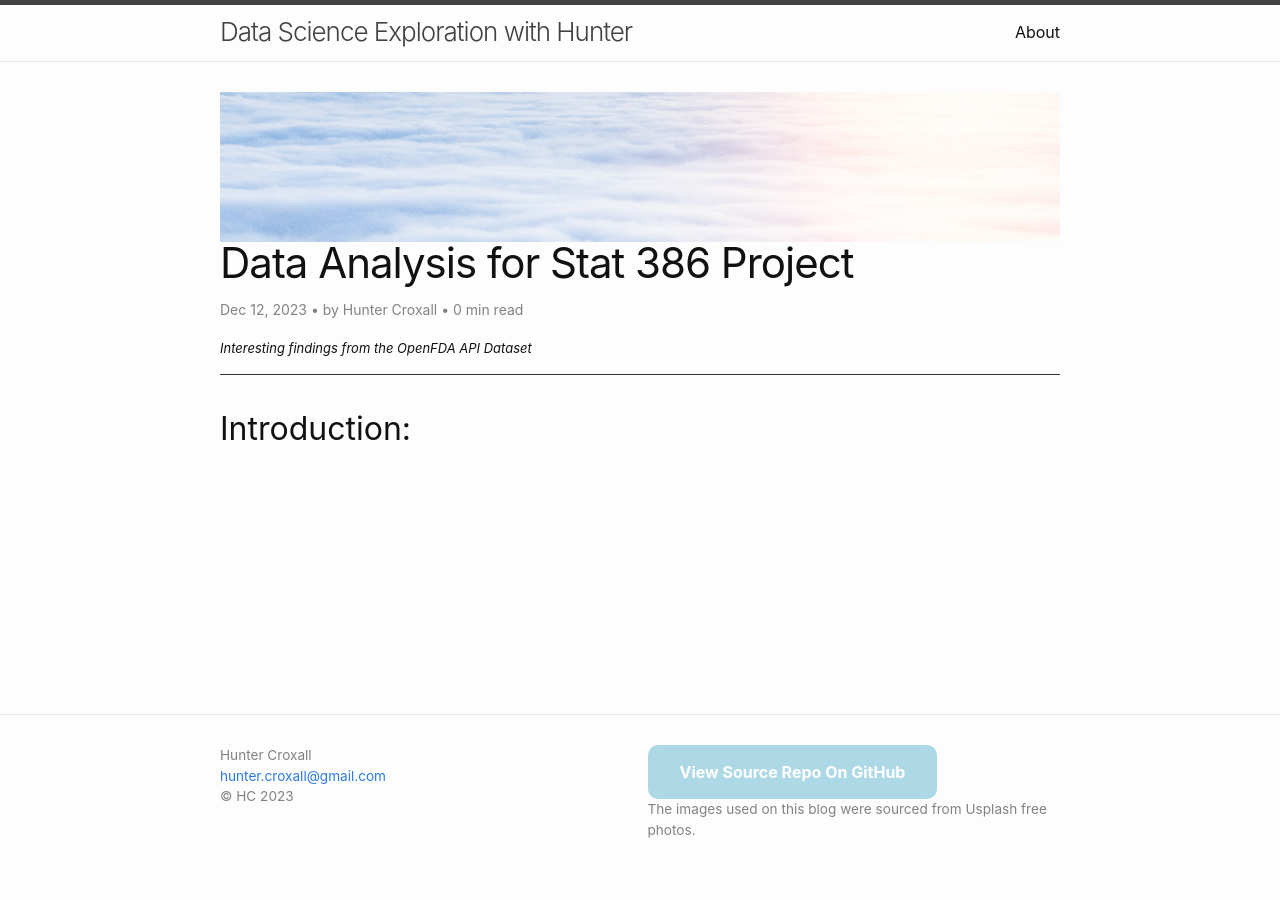
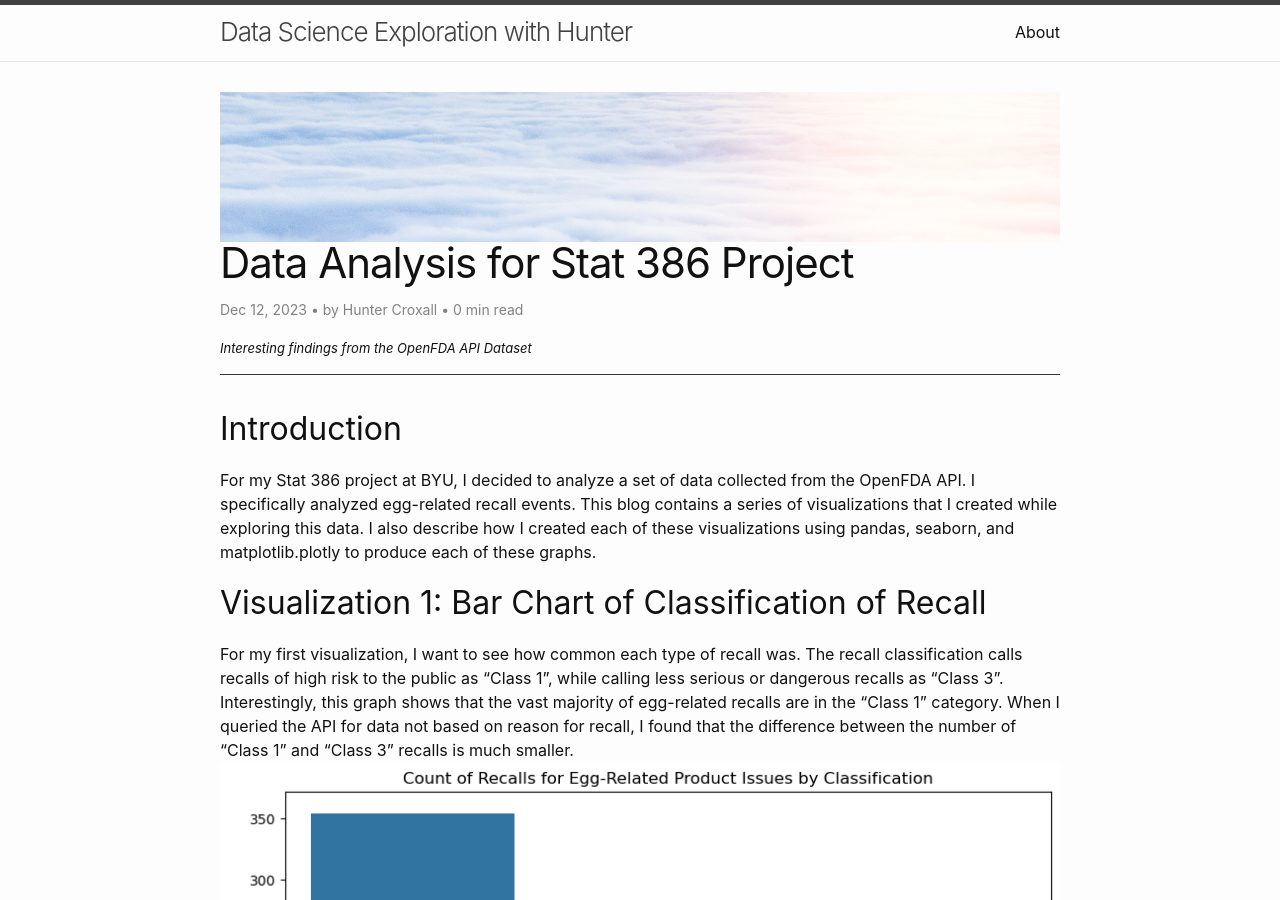
Before and after one commit to huntercroxall/huntercroxall.github.io, a Jekyll site: the page built from _posts/2023-12-12-data-analysis-stat386.md, in a window 1280 px wide and 900 px high. Built offline with Jekyll 4.4.1, drawn with Linux system fonts in a browser that asks for light colours; comment, search, counter and statistics services are not loaded.

Commit message:
Completed Intro and Vis 1 2023-12-12-data-analysis-stat386.md

```diff
--- a/_posts/2023-12-12-data-analysis-stat386.md
+++ b/_posts/2023-12-12-data-analysis-stat386.md
@@ -6,4 +6,10 @@ description: Interesting findings from the OpenFDA API Dataset
 image: "/assets/images/kyle-cottrell-wIscdBkwnrM-unsplash.jpeg"
 ---
 
-## Introduction:
+## Introduction
+For my Stat 386 project at BYU, I decided to analyze a set of data collected from the OpenFDA API. I specifically analyzed egg-related recall events. This blog contains a series of visualizations that I created while exploring this data. I also describe how I created each of these visualizations using pandas, seaborn, and matplotlib.plotly to produce each of these graphs.
+
+
+## Visualization 1: Bar Chart of Classification of Recall
+For my first visualization, I want to see how common each type of recall was. The recall classification calls recalls of high risk to the public as "Class 1", while calling less serious or dangerous recalls as "Class 3". Interestingly, this graph shows that the vast majority of egg-related recalls are in the "Class 1" category. When I queried the API for data not based on reason for recall, I found that the difference between the number of "Class 1" and "Class 3" recalls is much smaller.
+![Look at this wonderful graph!](/assets/images/count_by_classification.png "Count By Classification")
```
